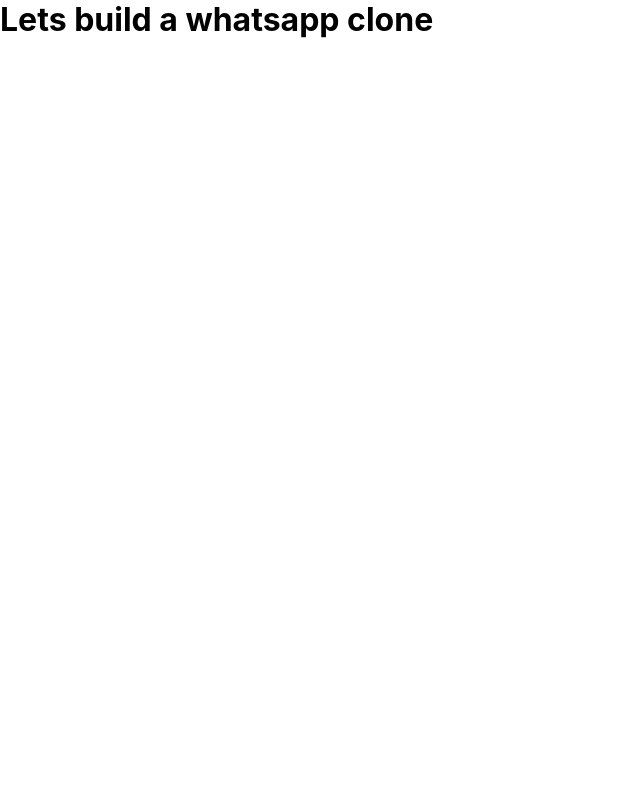
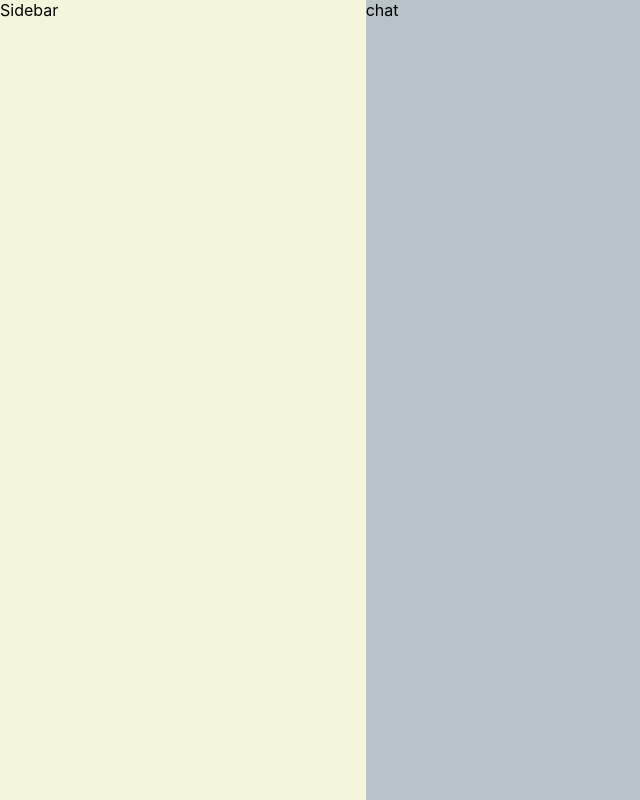
Before and after one commit to arhussain1/whatsapp-clone, a React (Create React App) app in the folder whatsapp-client/: page / in a window 1280 px wide. Shown: the whole page, without its empty margins (0-640 px from the left). Built offline with nearby package versions, Linux system fonts and the light colour scheme.

Commit message:
create the sidebar and chat placeholders

```diff
--- /dev/null
+++ b/whatsapp-client/src/App.css
@@ -0,0 +1,9 @@
+.app {
+	display: "flex";
+	height: 100vh;
+}
+
+.app__body {
+	display: flex;
+	height: 100%;
+}
--- a/whatsapp-client/src/App.js
+++ b/whatsapp-client/src/App.js
@@ -1,7 +1,14 @@
+import Chat from "./components/Chat/Chat";
+import Sidebar from "./components/Sidebar/Sidebar";
+import "./App.css";
+
 function App() {
 	return (
-		<div>
-			<h1>Lets build a whatsapp clone</h1>
+		<div className="app">
+			<div className="app__body">
+				<Sidebar />
+				<Chat />
+			</div>
 		</div>
 	);
 }
--- /dev/null
+++ b/whatsapp-client/src/components/Chat/Chat.css
@@ -0,0 +1,4 @@
+.chat__container {
+	background-color: rgb(184, 195, 199);
+	flex: 5;
+}
--- /dev/null
+++ b/whatsapp-client/src/components/Chat/Chat.js
@@ -0,0 +1,11 @@
+import "./Chat.css";
+
+const Chat = () => {
+	return (
+		<div className="chat__container">
+			<p>chat</p>
+		</div>
+	);
+};
+
+export default Chat;
--- /dev/null
+++ b/whatsapp-client/src/components/Sidebar/Sidebar.css
@@ -0,0 +1,4 @@
+.sidebar__container {
+	background-color: beige;
+	flex: 2;
+}
--- /dev/null
+++ b/whatsapp-client/src/components/Sidebar/Sidebar.js
@@ -0,0 +1,11 @@
+import "./Sidebar.css";
+
+const Sidebar = () => {
+	return (
+		<div className="sidebar__container">
+			<p>Sidebar</p>
+		</div>
+	);
+};
+
+export default Sidebar;
```
